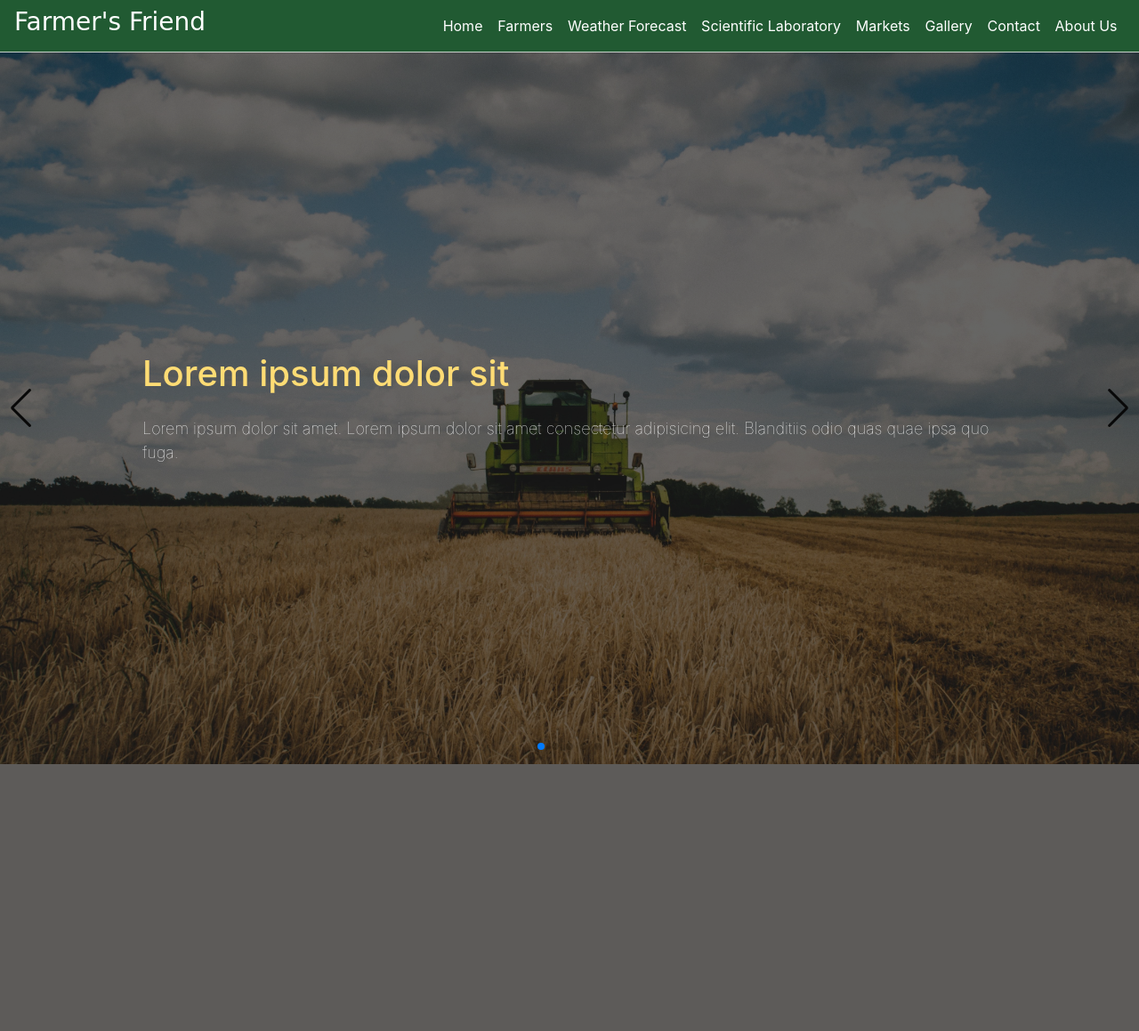
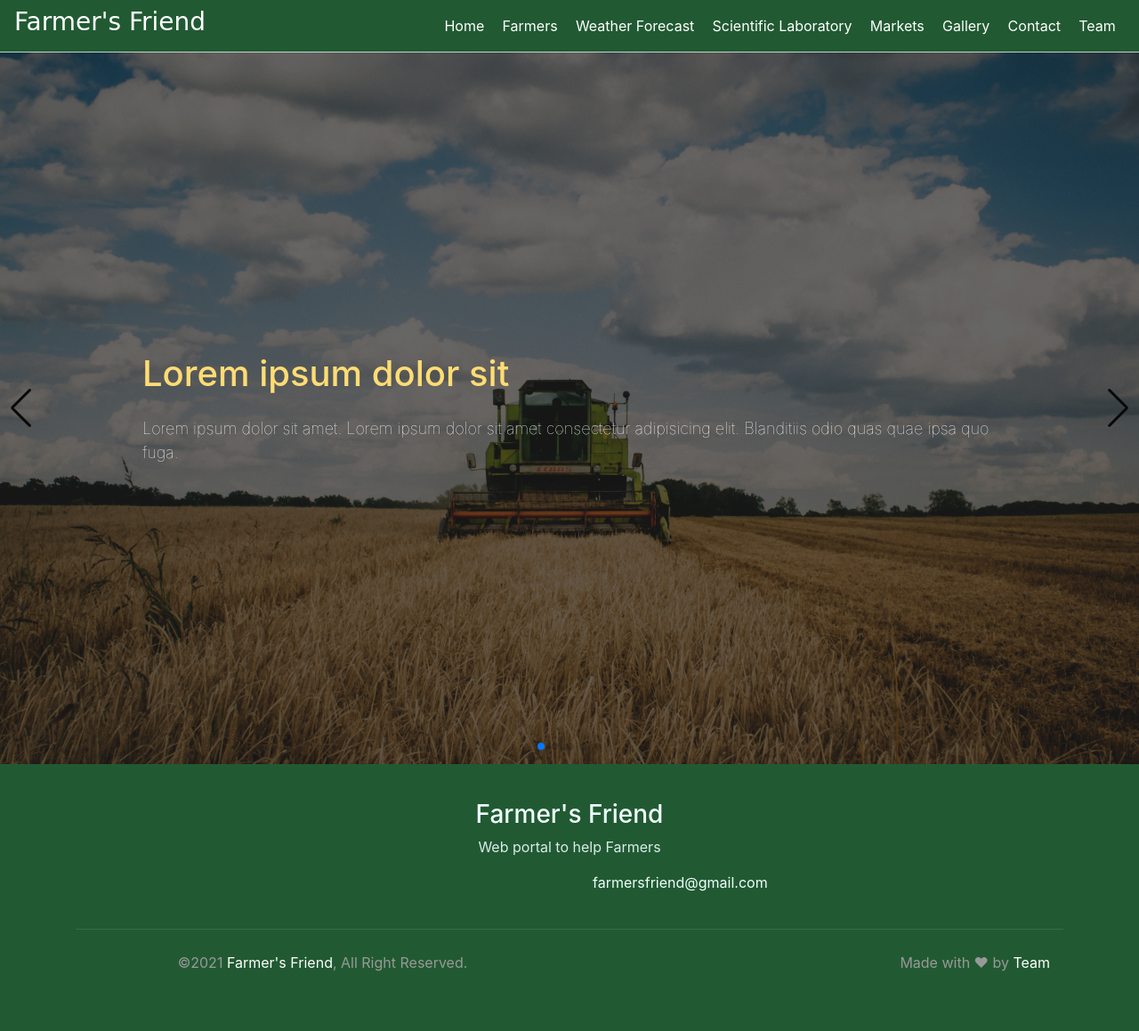
Before and after one commit to UditKapadia/farmers-friend-cgs, a Django app: page / in a window 1280 px wide. Shown: the whole page at 89% size. Before the commit the page ends 859 px from the top, so only its background shows below. Run offline with Django 3.2, Linux system fonts and the light colour scheme; some libraries are stand-ins or nearby versions; grey boxes are pictures that could not be loaded.

Commit message:
footer added

```diff
--- a/farmersfriend/user_sys/static/user_sys/css/base.css
+++ b/farmersfriend/user_sys/static/user_sys/css/base.css
@@ -250,3 +250,70 @@ html {
         opacity: 1;
     }
 }
+
+
+/*******************************/
+
+
+/********* Footer CSS **********/
+
+
+/*******************************/
+
+.footer {
+    position: relative;
+    /* margin-top: 45px; */
+    padding-top: 40px;
+    background: #215a32;
+}
+
+.footer h3 {
+    text-align: center;
+    color: azure;
+}
+
+.footer p {
+    text-align: center;
+    color: rgb(219, 236, 236);
+}
+
+.footer .email {
+    text-align: center;
+    padding-left: 666px;
+    color: azure;
+}
+
+.footer .copyright {
+    padding: 40px 30px;
+}
+
+.footer .copyright .row {
+    padding-top: 25px;
+    padding-bottom: 25px;
+    border-top: 1px solid rgba(256, 256, 256, .1);
+}
+
+.footer .copyright p {
+    margin: 0;
+    color: #999999;
+}
+
+.footer .copyright .col-md-6:last-child p {
+    text-align: right;
+}
+
+.footer .copyright p a {
+    color: #ffffff;
+}
+
+.footer .copyright p a:hover {
+    color: #0796fe;
+}
+
+@media (max-width: 767.98px) {
+    .footer .copyright p,
+    .footer .copyright .col-md-6:last-child p {
+        margin: 5px 0;
+        text-align: center;
+    }
+}
--- a/farmersfriend/user_sys/templates/user_sys/base.html
+++ b/farmersfriend/user_sys/templates/user_sys/base.html
@@ -88,7 +88,7 @@
                     <a class="nav-link a" href="#">Contact</a>
                 </li>
                 <li class="nav-item">
-                    <a class="nav-link a" href="#">About Us</a>
+                    <a class="nav-link a" href="#">Team</a>
                 </li>
 
             </ul>
@@ -101,6 +101,25 @@
 
 
     {% block body %}{% endblock body %}
+
+    <!-- Footer Start -->
+    <div class="footer">
+        <h3>Farmer's Friend</h3>
+        <p>Web portal to help Farmers</p>
+        <a class="email" href="#">farmersfriend@gmail.com</a>
+
+        <div class="container copyright">
+            <div class="row">
+                <div class="col-md-6">
+                    <p>&copy;2021 <a href="#">Farmer's Friend</a>, All Right Reserved.</p>
+                </div>
+                <div class="col-md-6">
+                    <p>Made with &#10084; by <a href="#">Team</a></p>
+                </div>
+            </div>
+        </div>
+    </div>
+    <!-- Footer End -->
 
 
     <script src="{% static 'user_sys/js/base.js' %}"></script>
```
